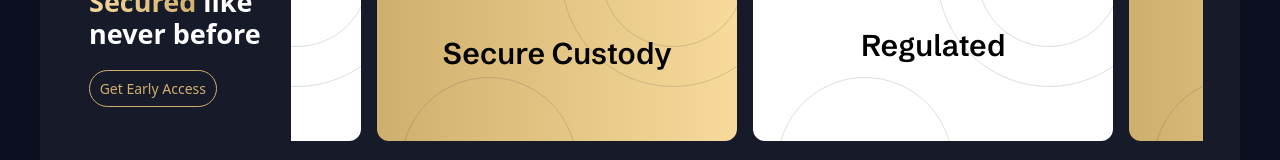
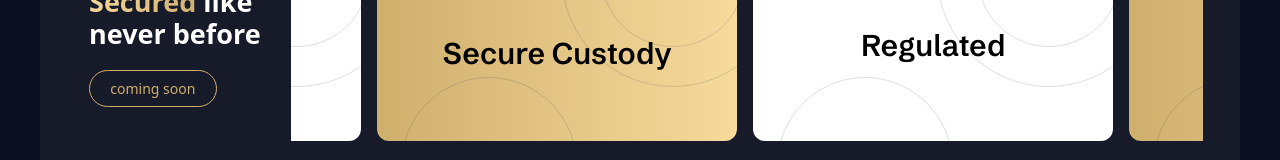
Before and after one commit to SatyanshMittal/oro, a Next.js app: page / in a window 1280 px wide. Shown: the part 2032-2192 px from the top of the page. Built offline with nearby package versions, Linux system fonts and the light colour scheme.

Commit message:
Update EarlyAccess.tsx

```diff
--- a/components/EarlyAccess.tsx
+++ b/components/EarlyAccess.tsx
@@ -14,7 +14,7 @@ export default function EarlyAccess() {
             like <br />
             never before
           </p>
-          <button className="border px-2 text-[14px] w-[70%] mt-1 py-[7px] rounded-full text-[#CFAF6C] border-[#CFAF6C] hover:bg-[#CFAF6C] hover:text-black hover:font-semibold transition-all duration-500  "><a href="https://www.iown.xyz/early-access">Get Early Access</a></button>
+          <button className="border px-2 text-[14px] w-[70%] mt-1 py-[7px] rounded-full text-[#CFAF6C] border-[#CFAF6C] hover:bg-[#CFAF6C] hover:text-black hover:font-semibold transition-all duration-500  ">coming soon</button>
         </div>
             <div className='w-full overflow-x-scroll no-scrollbar'>
             <SecuredCards/>
```
